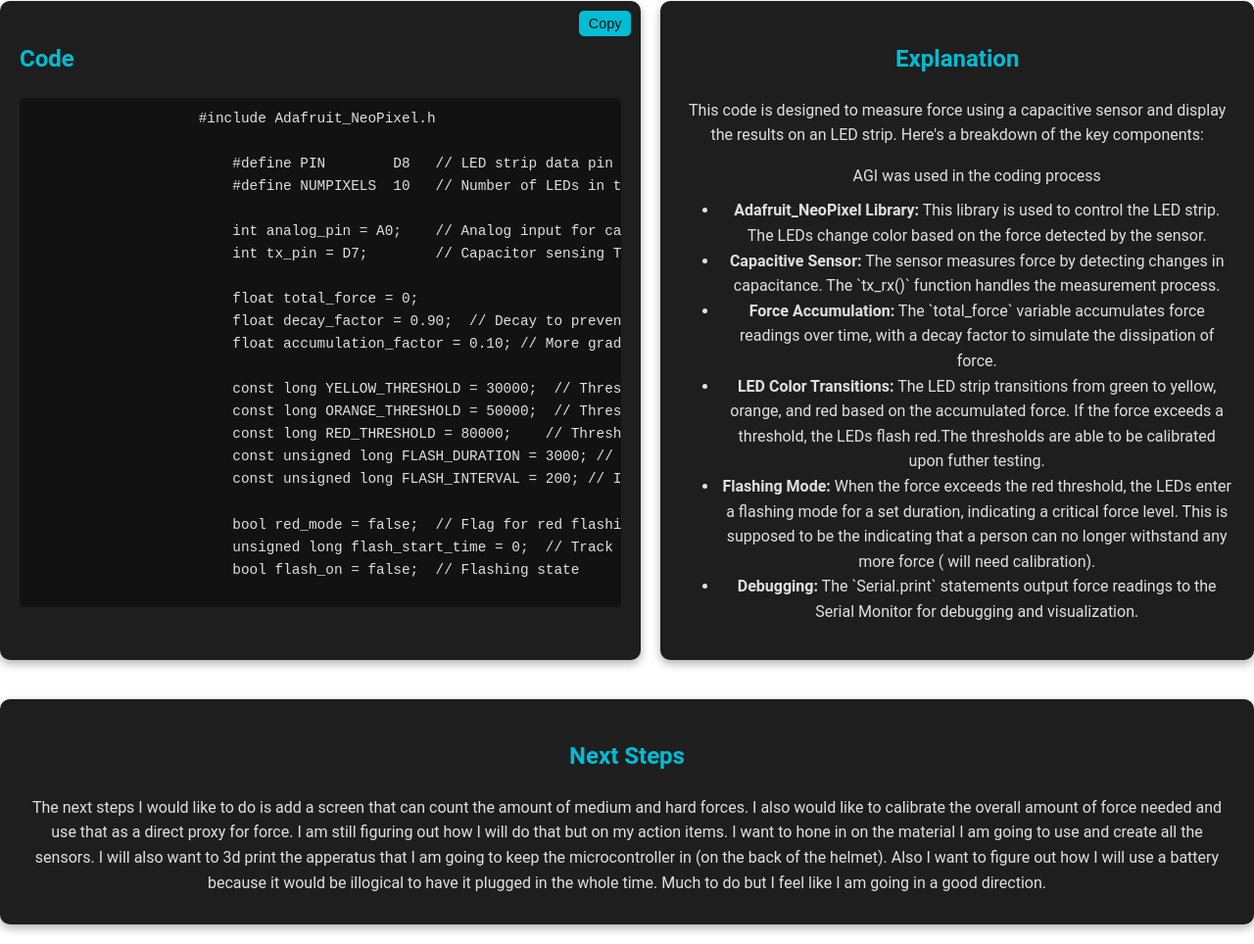
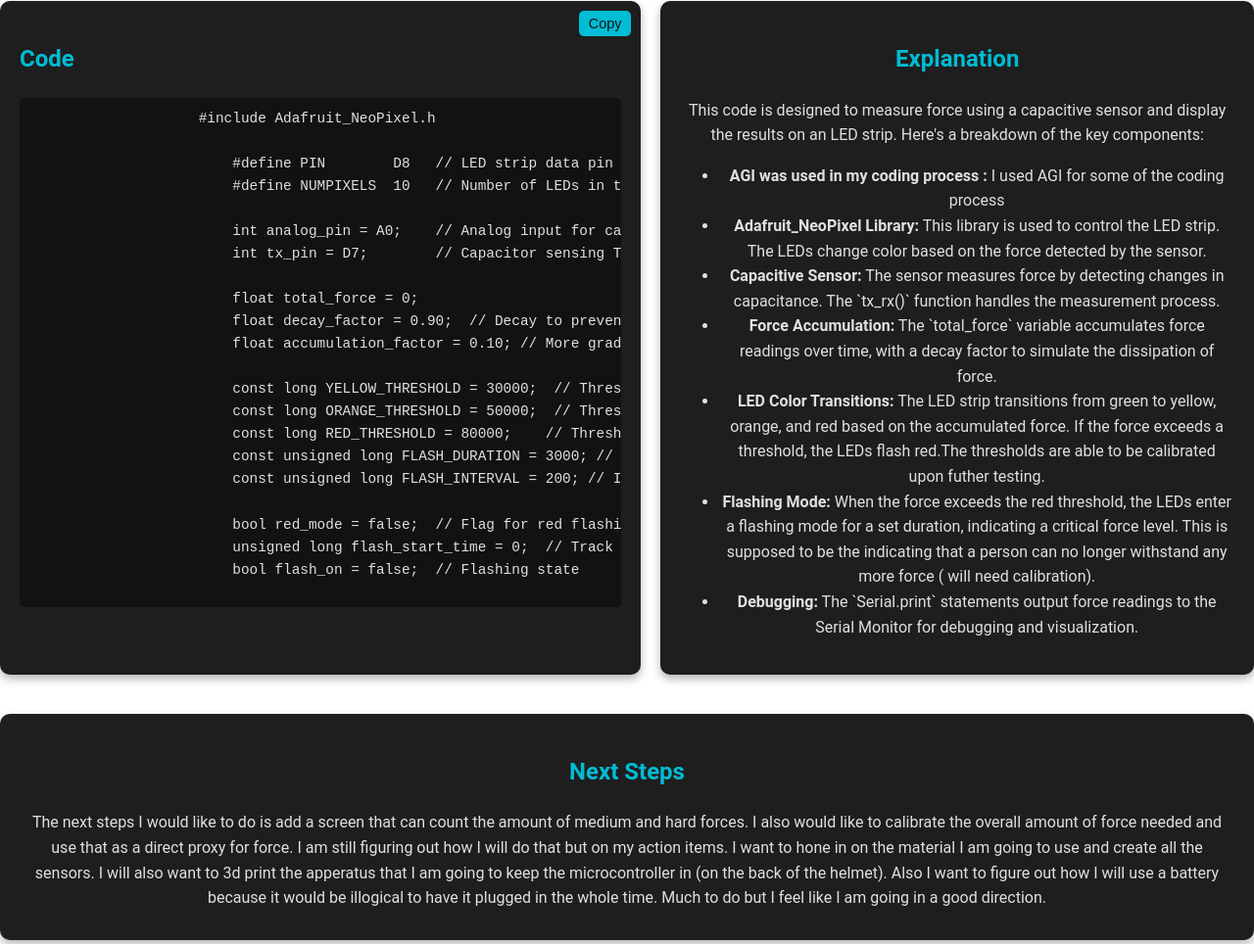
Before and after one commit to MarcusAlex20/Marcus-Alexander-PS70-Website, a plain HTML site: page minimum_viable_product.html in a window 1280 px wide. Shown: the part 3159-4123 px from the top of the page at 98% size. Drawn offline with Linux system fonts and the light colour scheme.

Commit message:
Added a disclaimer

```diff
--- a/minimum_viable_product.html
+++ b/minimum_viable_product.html
@@ -317,7 +317,7 @@
                 <h2>Explanation</h2>
                 <p>This code is designed to measure force using a capacitive sensor and display the results on an LED strip. Here's a breakdown of the key components:</p>
                 <ul>
-                    <P> AGI was used in the coding process</P>
+                    <li><strong>AGI was used in my coding process :</strong> I used AGI for some of the coding process </li>
                     <li><strong>Adafruit_NeoPixel Library:</strong> This library is used to control the LED strip. The LEDs change color based on the force detected by the sensor.</li>
                     <li><strong>Capacitive Sensor:</strong> The sensor measures force by detecting changes in capacitance. The `tx_rx()` function handles the measurement process.</li>
                     <li><strong>Force Accumulation:</strong> The `total_force` variable accumulates force readings over time, with a decay factor to simulate the dissipation of force.</li>
```
